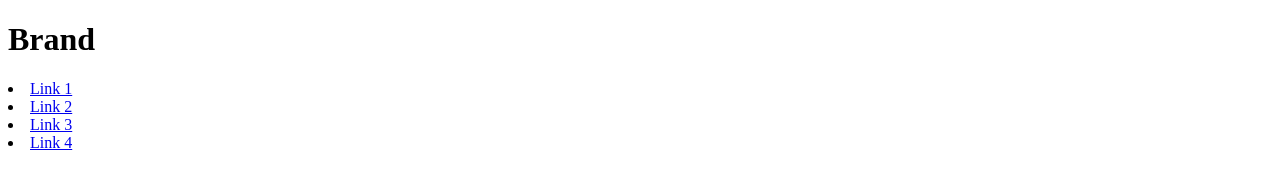
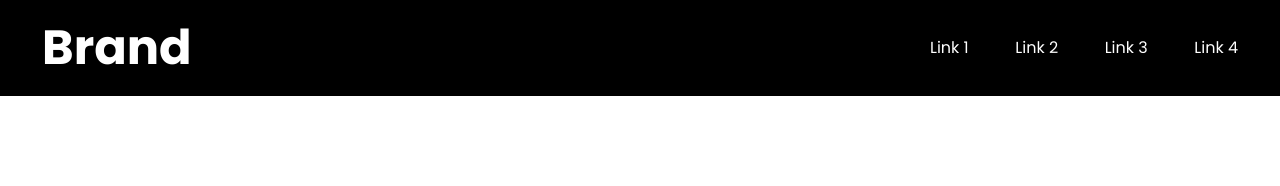
Before and after one commit to jdfdoyley/navbar_nav1, a plain HTML site: page index.html in a window 1280 px wide. Drawn offline with Linux system fonts and the light colour scheme.

Commit message:
Add styling to navbar

```diff
--- a/css/app.css
+++ b/css/app.css
@@ -0,0 +1,182 @@
+/* http://meyerweb.com/eric/tools/css/reset/
+   v2.0 | 20110126
+   License: none (public domain)
+*/
+
+html,
+body,
+div,
+span,
+applet,
+object,
+iframe,
+h1,
+h2,
+h3,
+h4,
+h5,
+h6,
+p,
+blockquote,
+pre,
+a,
+abbr,
+acronym,
+address,
+big,
+cite,
+code,
+del,
+dfn,
+em,
+img,
+ins,
+kbd,
+q,
+s,
+samp,
+small,
+strike,
+strong,
+sub,
+sup,
+tt,
+var,
+b,
+u,
+i,
+center,
+dl,
+dt,
+dd,
+ol,
+ul,
+li,
+fieldset,
+form,
+label,
+legend,
+table,
+caption,
+tbody,
+tfoot,
+thead,
+tr,
+th,
+td,
+article,
+aside,
+canvas,
+details,
+embed,
+figure,
+figcaption,
+footer,
+header,
+hgroup,
+menu,
+nav,
+output,
+ruby,
+section,
+summary,
+time,
+mark,
+audio,
+video {
+  margin: 0;
+  padding: 0;
+  border: 0;
+  font-size: 100%;
+  font: inherit;
+  vertical-align: baseline;
+}
+
+/* HTML5 display-role reset for older browsers */
+article,
+aside,
+details,
+figcaption,
+figure,
+footer,
+header,
+hgroup,
+menu,
+nav,
+section {
+  display: block;
+}
+
+body {
+  line-height: 1;
+}
+
+ol,
+ul {
+  list-style: none;
+}
+
+blockquote,
+q {
+  quotes: none;
+}
+
+blockquote:before,
+blockquote:after,
+q:before,
+q:after {
+  content: '';
+  content: none;
+}
+
+table {
+  border-collapse: collapse;
+  border-spacing: 0;
+}
+
+/* Custom CSS */
+* {
+  box-sizing: border-box;
+}
+
+html {
+  font-size: 16px;
+}
+
+body {
+  font-family: 'Poppins', sans-serif;
+  font-size: 100%;
+  font-weight: 400;
+  line-height: 1.5;
+}
+
+header.navbar {
+  background-color: #000;
+  display: grid;
+  place-items: center;
+  height: 6rem;
+}
+
+header.navbar .container {
+  color: #fff;
+  display: flex;
+  width: 74.75rem;
+  justify-content: space-between;
+  align-items: center;
+}
+
+header.navbar h1.brand {
+  font-size: 3rem;
+  font-weight: 700;
+}
+
+.nav__links {
+  display: flex;
+  justify-content: space-between;
+  width: 19.25rem;
+}
+
+.nav__links a {
+  text-decoration: none;
+  color: #fff;
+}
--- a/index.html
+++ b/index.html
@@ -5,6 +5,10 @@
   <meta http-equiv="X-UA-Compatible" content="IE=edge">
   <meta name="viewport" content="width=device-width, initial-scale=1.0">
   <title>Navbar | Nav 1</title>
+  <link rel="preconnect" href="https://fonts.googleapis.com">
+  <link rel="preconnect" href="https://fonts.gstatic.com" crossorigin>
+  <link href="https://fonts.googleapis.com/css2?family=Poppins:wght@400;700&display=swap" rel="stylesheet">
+  <link rel="stylesheet" href="./css/app.css">
 </head>
 <body>
   <header class="navbar">
@@ -12,10 +16,12 @@
       <h1 class="brand">Brand</h1>
 
       <nav class="nav">
-        <li class="nav__link"><a href="#">Link 1</a></li>
-        <li class="nav__link"><a href="#">Link 2</a></li>
-        <li class="nav__link"><a href="#">Link 3</a></li>
-        <li class="nav__link"><a href="#">Link 4</a></li>
+        <ul class="nav__links">
+          <li class="nav__link"><a href="#">Link 1</a></li>
+          <li class="nav__link"><a href="#">Link 2</a></li>
+          <li class="nav__link"><a href="#">Link 3</a></li>
+          <li class="nav__link"><a href="#">Link 4</a></li>
+        </ul>
       </nav>
     </div>
   </header>
```
